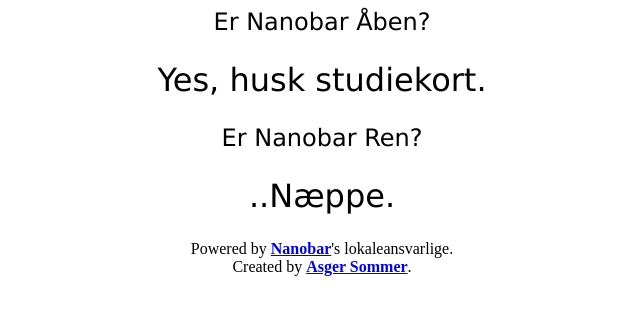
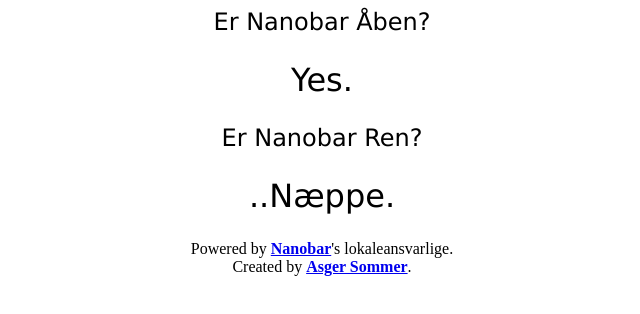
Before and after one commit to AsgerSommer/nanobar, a plain HTML site: page index.html in a window 1280 px wide. Shown: the whole page, without its empty margins (318-958 px from the left). Drawn offline with Linux system fonts and the light colour scheme.

Commit message:
Temp fix

```diff
--- a/index.html
+++ b/index.html
@@ -119,7 +119,7 @@ var yesWord = yesWords[Math.floor(Math.random() * yesWords.length)];
 var noWord = noWords[Math.floor(Math.random() * noWords.length)];
 var catAnswer = catAnswers[Math.floor(Math.random() * catAnswers.length)];
 
-if (17 < time < 7) {document.getElementById("svar1").innerHTML = yesWord + ", husk studiekort.";}
+if (17 < time < 6) {document.getElementById("svar1").innerHTML = yesWord + ".";}
 else {document.getElementById("svar1").innerHTML = yesWord + ".";}
 
 document.getElementById("svar2").innerHTML = ".." + noWord+".";
```
